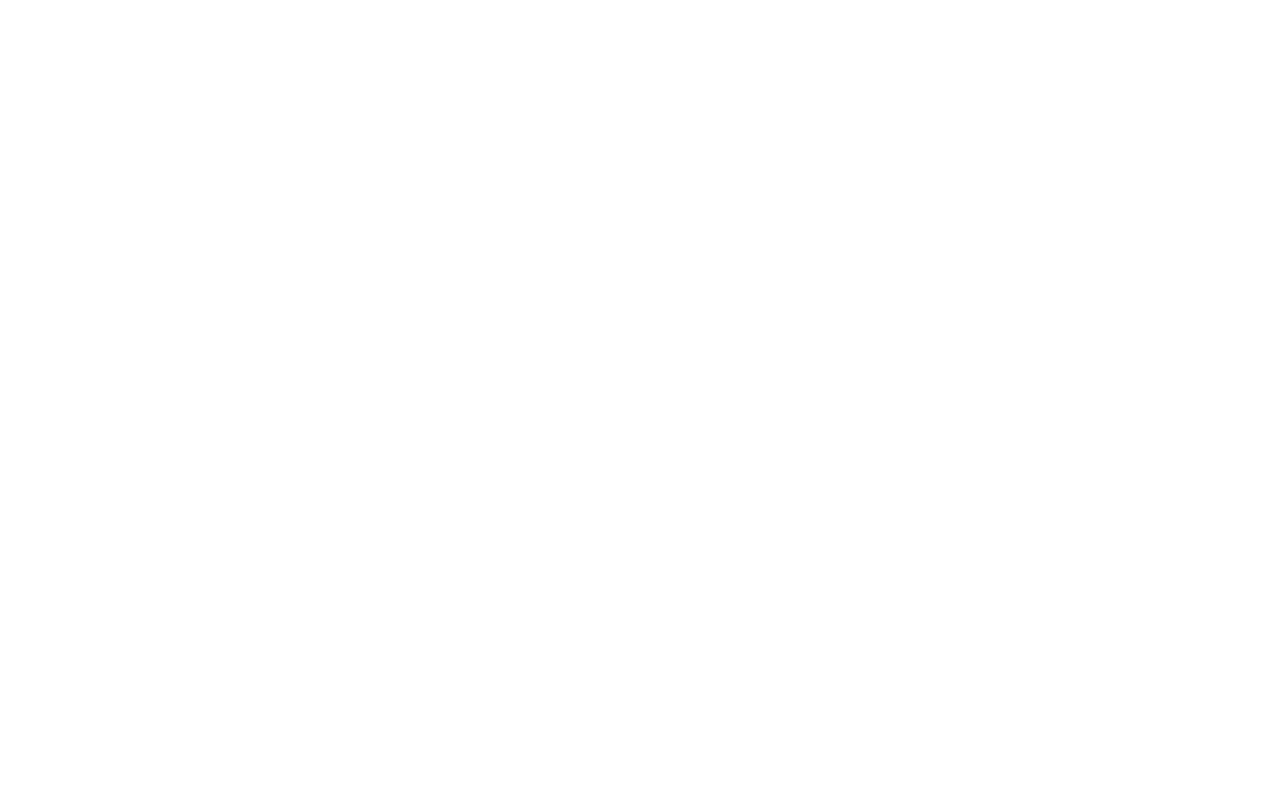
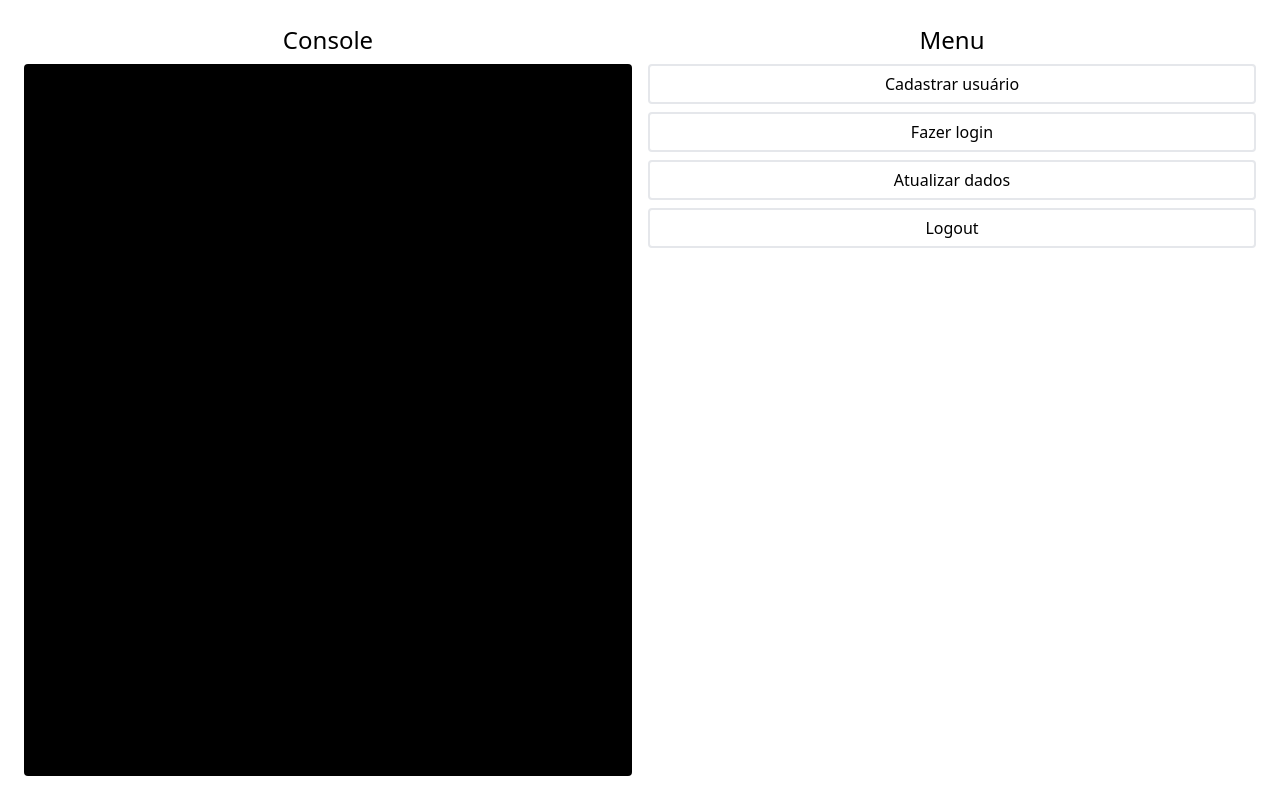
Before and after one commit to filiafobico/tcp-server, a Vue app: page / in a window 1280 px wide. Before the commit this address had no page. Built offline with nearby package versions, Linux system fonts and the light colour scheme.

Commit message:
feat: basic layout & menu

```diff
--- a/src/App.vue
+++ b/src/App.vue
@@ -1,10 +1,26 @@
-<template></template>
+<template>
+  <div class="w-full h-full flex">
+    <div class="p-2 w-1/2 flex flex-col space-y-2">
+      <div class="text-2xl text-center">Console</div>
+      <Console></Console>
+    </div>
+
+    <div class="p-2 w-1/2">
+      <router-view></router-view>
+    </div>
+  </div>
+</template>
 
 <script lang="ts">
 import { defineComponent } from 'vue';
 
+import Console from '@/components/Console.vue';
+
 export default defineComponent({
-  name: 'App'
+  name: 'App',
+  components: {
+    Console
+  }
 });
 </script>
 
@@ -14,6 +30,26 @@
 @import "tailwindcss/utilities";
 
 #app {
-  @apply w-screen h-screen;
+  @apply w-screen h-screen p-4;
+}
+
+input {
+  @apply w-full rounded border-2;
+}
+
+input:focus {
+  @apply outline-none border-green-300;
+}
+
+button {
+  @apply w-full rounded border-2 h-10;
+}
+
+button:hover {
+  @apply border-green-300;
+}
+
+button:focus {
+  @apply outline-none;
 }
 </style>
--- /dev/null
+++ b/src/components/Console.vue
@@ -0,0 +1,11 @@
+<template>
+    <div class="w-full h-full bg-black rounded"></div>
+</template>
+
+<script lang="ts">
+import { defineComponent } from 'vue';
+
+export default defineComponent({
+    name: 'Console'
+});
+</script>
--- a/src/router.ts
+++ b/src/router.ts
@@ -1,6 +1,13 @@
 import { createRouter, createWebHashHistory, RouteRecordRaw } from 'vue-router';
 
+import Menu from '@/views/Menu.vue';
+
 const routes: RouteRecordRaw[] = [
+    {
+        path: '/',
+        name: 'menu',
+        component: Menu
+    },
 ];
 
 export default createRouter({
--- /dev/null
+++ b/src/views/Menu.vue
@@ -0,0 +1,31 @@
+<template>
+    <div class="flex flex-col space-y-2">
+        <div class="text-2xl text-center">Menu</div>
+        <button @click="register">Cadastrar usuário</button>
+        <button @click="login">Fazer login</button>
+        <button @click="update">Atualizar dados</button>
+        <button @click="logout">Logout</button>
+    </div>
+</template>
+
+<script lang="ts">
+import { defineComponent } from 'vue';
+
+export default defineComponent({
+    name: 'Menu',
+    methods: {
+        register() {
+
+        },
+        login() {
+
+        },
+        update() {
+
+        },
+        logout() {
+
+        }
+    }
+});
+</script>
```
